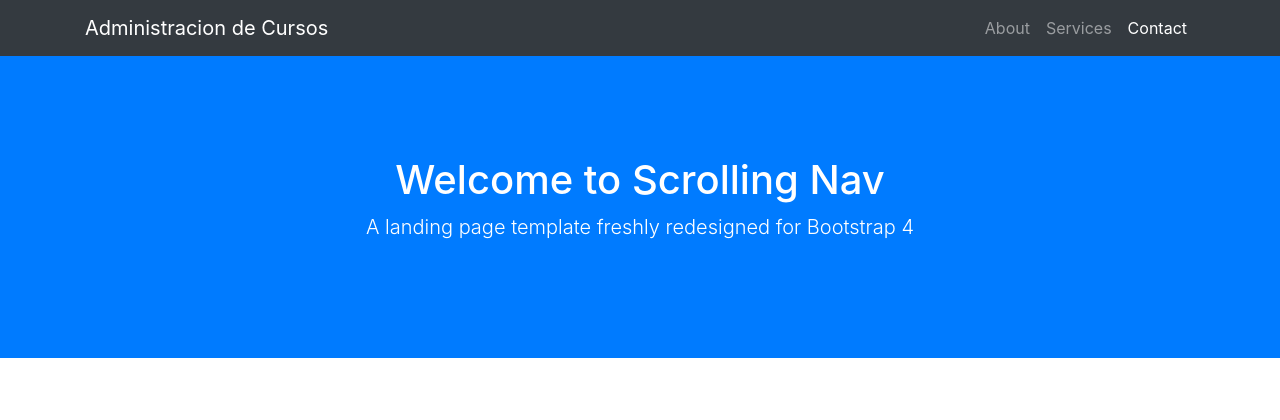
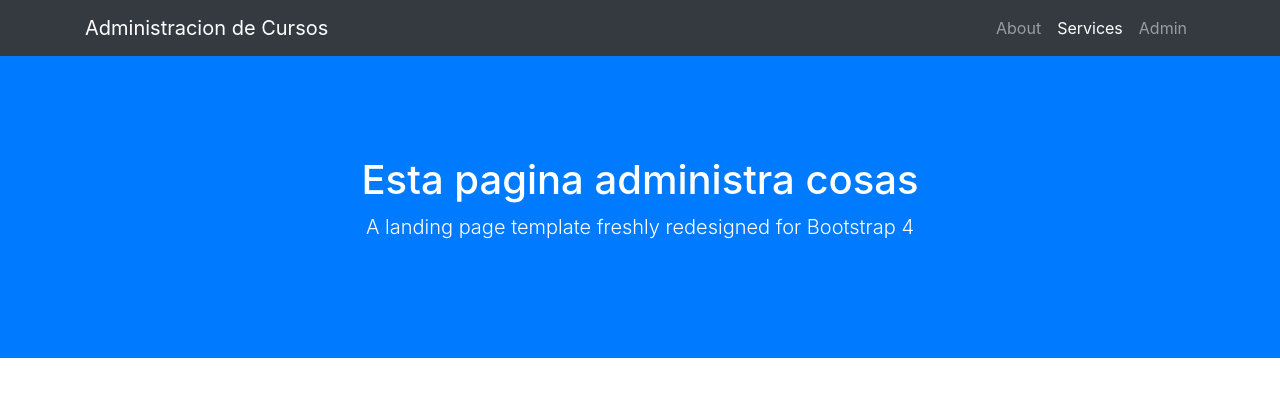
Before and after one commit to arayariquelmes/web_admin, a Django app: page / in a window 1280 px wide. Shown: the top 420 px of the page. Run offline with Django 3.2, Linux system fonts and the light colour scheme; some libraries are stand-ins or nearby versions.

Commit message:
Cambio en el index

```diff
--- a/web/web/templates/web/index.html
+++ b/web/web/templates/web/index.html
@@ -35,7 +35,7 @@
             <a class="nav-link js-scroll-trigger" href="#services">Services</a>
           </li>
           <li class="nav-item">
-            <a class="nav-link js-scroll-trigger" href="#contact">Contact</a>
+            <a class="nav-link js-scroll-trigger" href="/admin">Admin</a>
           </li>
         </ul>
       </div>
@@ -44,7 +44,7 @@
 
   <header class="bg-primary text-white">
     <div class="container text-center">
-      <h1>Welcome to Scrolling Nav</h1>
+      <h1>Esta pagina administra cosas</h1>
       <p class="lead">A landing page template freshly redesigned for Bootstrap 4</p>
     </div>
   </header>
```
